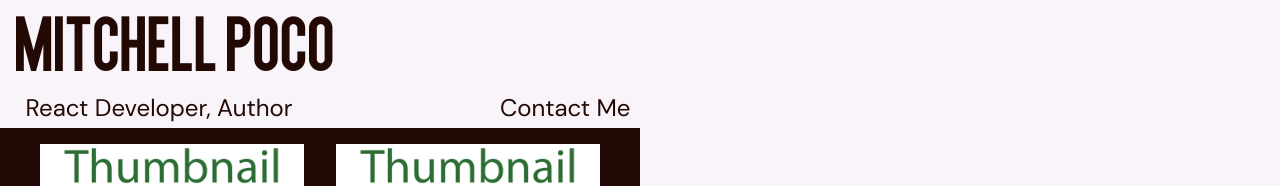
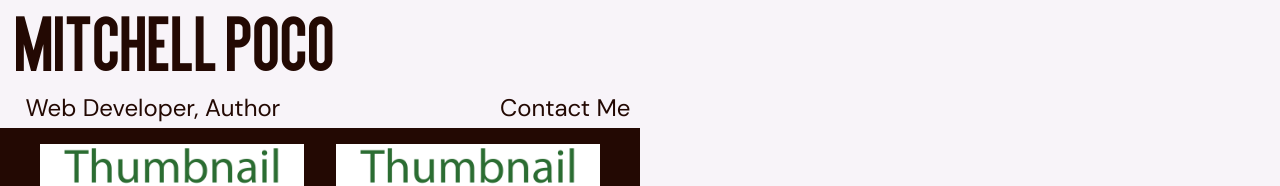
Before and after one commit to mljpoco/spider-portfolio, a React (Create React App) app: page / in a window 1280 px wide. Shown: the top 186 px of the page. Built offline with nearby package versions, Linux system fonts and the light colour scheme; no server answers.

Commit message:
removed resize property from textarea

```diff
--- a/src/Components/MainComponent.js
+++ b/src/Components/MainComponent.js
@@ -52,7 +52,7 @@ export default function Main() {
         <div className='personal dark'>
           <header className='flex-wrapper light'>
             <span className='name'>Mitchell Poco</span>
-            <span className='titles'>React Developer, Author</span>
+            <span className='titles'>Web Developer, Author</span>
             <div className='h-line'></div>
             <a onClick={() => toggleModal(false)} className='contact'>Contact Me</a>
           </header>
--- a/src/styles.scss
+++ b/src/styles.scss
@@ -319,6 +319,7 @@ a:hover::after,
 textarea {
   margin: 1em 1em 0 1em;
   font-family: 'Hedvig Letters Serif';
+  resize: none;
 }
 
 textarea:active,
```
